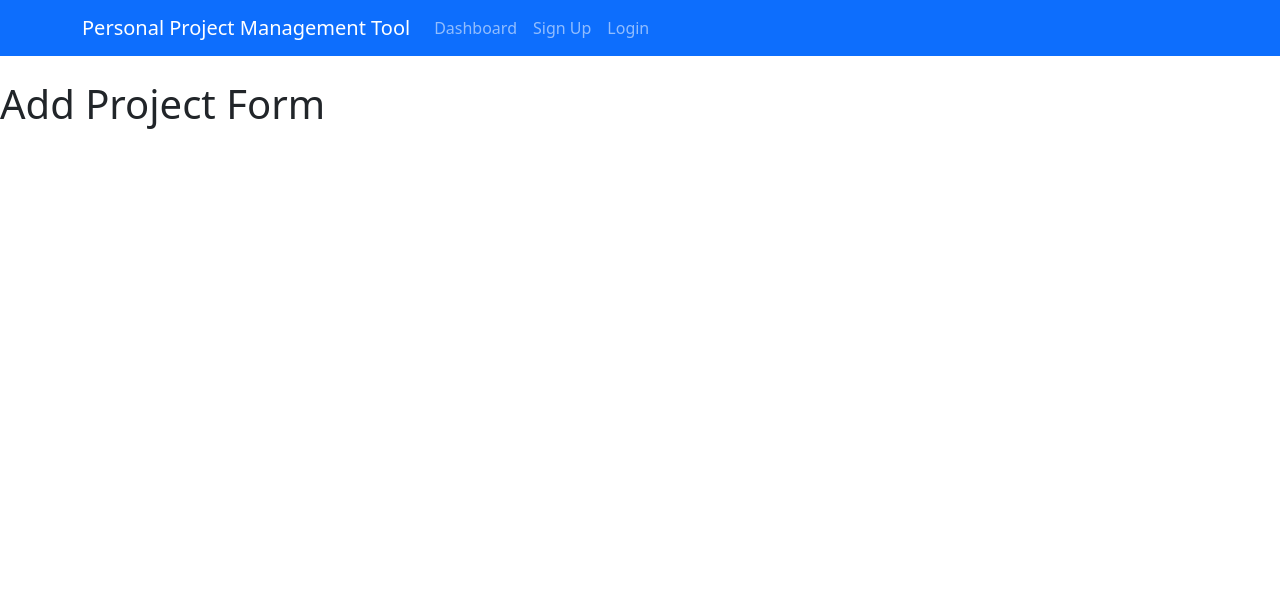
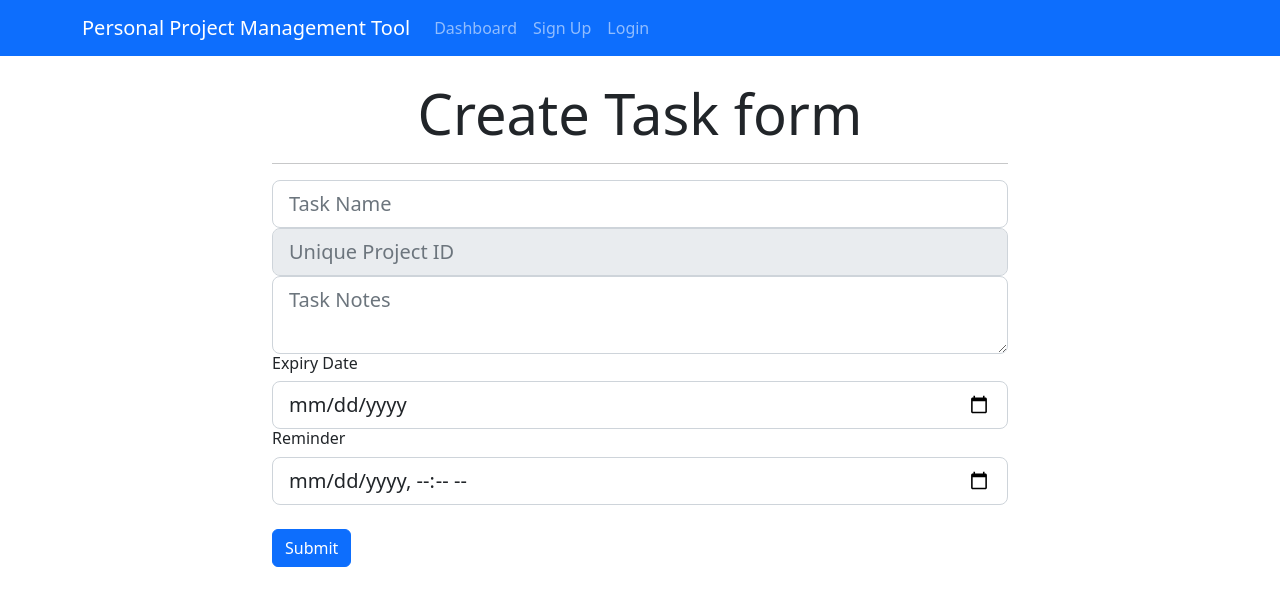
Before and after one commit to jagjeet7136/Todo-List, a React (Create React App) app in the folder todo-list-react/: page /addTask in a window 1280 px wide. Shown: the top 606 px of the page. Built offline with nearby package versions, Linux system fonts and the light colour scheme.

Commit message:
add-task-1

```diff
--- a/todo-list-react/package.json
+++ b/todo-list-react/package.json
@@ -7,6 +7,7 @@
     "@testing-library/react": "^13.4.0",
     "@testing-library/user-event": "^13.5.0",
     "bootstrap": "^5.2.3",
+    "moment": "^2.29.4",
     "react": "^18.2.0",
     "react-dom": "^18.2.0",
     "react-router-dom": "^6.11.2",
--- a/todo-list-react/src/components/task/AddTask.js
+++ b/todo-list-react/src/components/task/AddTask.js
@@ -1,9 +1,108 @@
-import React from "react";
+import React, { useState } from "react";
+import moment from "moment/moment";
 
 export const AddTask = () => {
+  const [enteredTaskTitle, setEnteredTaskTitle] = useState("");
+  const [enteredNotes, setEnteredNotes] = useState("");
+  const [enteredExpiryDate, setEnteredExpiryDate] = useState("");
+  const [enteredReminder, setEnteredReminder] = useState("");
+
+  const titleChangeHandler = (event) => {
+    setEnteredTaskTitle(event.target.value);
+  };
+
+  const notesChangeHandler = (event) => {
+    setEnteredNotes(event.target.value);
+  };
+
+  const expiryDateChangeHandler = (event) => {
+    setEnteredExpiryDate(event.target.value);
+  };
+
+  const reminderChangeHandler = (event) => {
+    setEnteredReminder(event.target.value);
+  };
+
+  const submitHandler = (event) => {
+    event.preventDefault();
+
+    const newTask = {
+      title: enteredTaskTitle,
+      notes: enteredNotes,
+      expiryDate: new Date(enteredExpiryDate),
+      reminder: new Date(enteredReminder),
+    };
+
+    console.log(newTask);
+  };
+
   return (
     <div>
-      <h1>Add Project Form</h1>
+      <div className="Task">
+        <div className="container">
+          <div className="row">
+            <div className="col-md-8 m-auto">
+              <h5 className="display-4 text-center">Create Task form</h5>
+              <hr />
+              <form onSubmit={submitHandler}>
+                <div className="form-group">
+                  <input
+                    type="text"
+                    className="form-control form-control-lg "
+                    placeholder="Task Name"
+                    name="taskTitle"
+                    value={enteredTaskTitle}
+                    onChange={titleChangeHandler}
+                  />
+                </div>
+                <div className="form-group">
+                  <input
+                    type="text"
+                    className="form-control form-control-lg"
+                    placeholder="Unique Project ID"
+                    disabled
+                  />
+                </div>
+
+                <div className="form-group">
+                  <textarea
+                    className="form-control form-control-lg"
+                    placeholder="Task Notes"
+                    name="notes"
+                    value={enteredNotes}
+                    onChange={notesChangeHandler}
+                  ></textarea>
+                </div>
+                <h6>Expiry Date</h6>
+                <div className="form-group">
+                  <input
+                    type="date"
+                    className="form-control form-control-lg"
+                    name="expiryDate"
+                    value={enteredExpiryDate}
+                    onChange={expiryDateChangeHandler}
+                  />
+                </div>
+                <h6>Reminder</h6>
+                <div className="form-group">
+                  <input
+                    type="datetime-local"
+                    className="form-control form-control-lg"
+                    name="reminder"
+                    value={enteredReminder}
+                    onChange={reminderChangeHandler}
+                  />
+                </div>
+
+                <input
+                  type="submit"
+                  className="btn btn-primary btn-block mt-4"
+                />
+              </form>
+            </div>
+          </div>
+        </div>
+      </div>
     </div>
   );
 };
```
Also changed, not shown: 1 other file (tests, documents, lock files or other folders).
